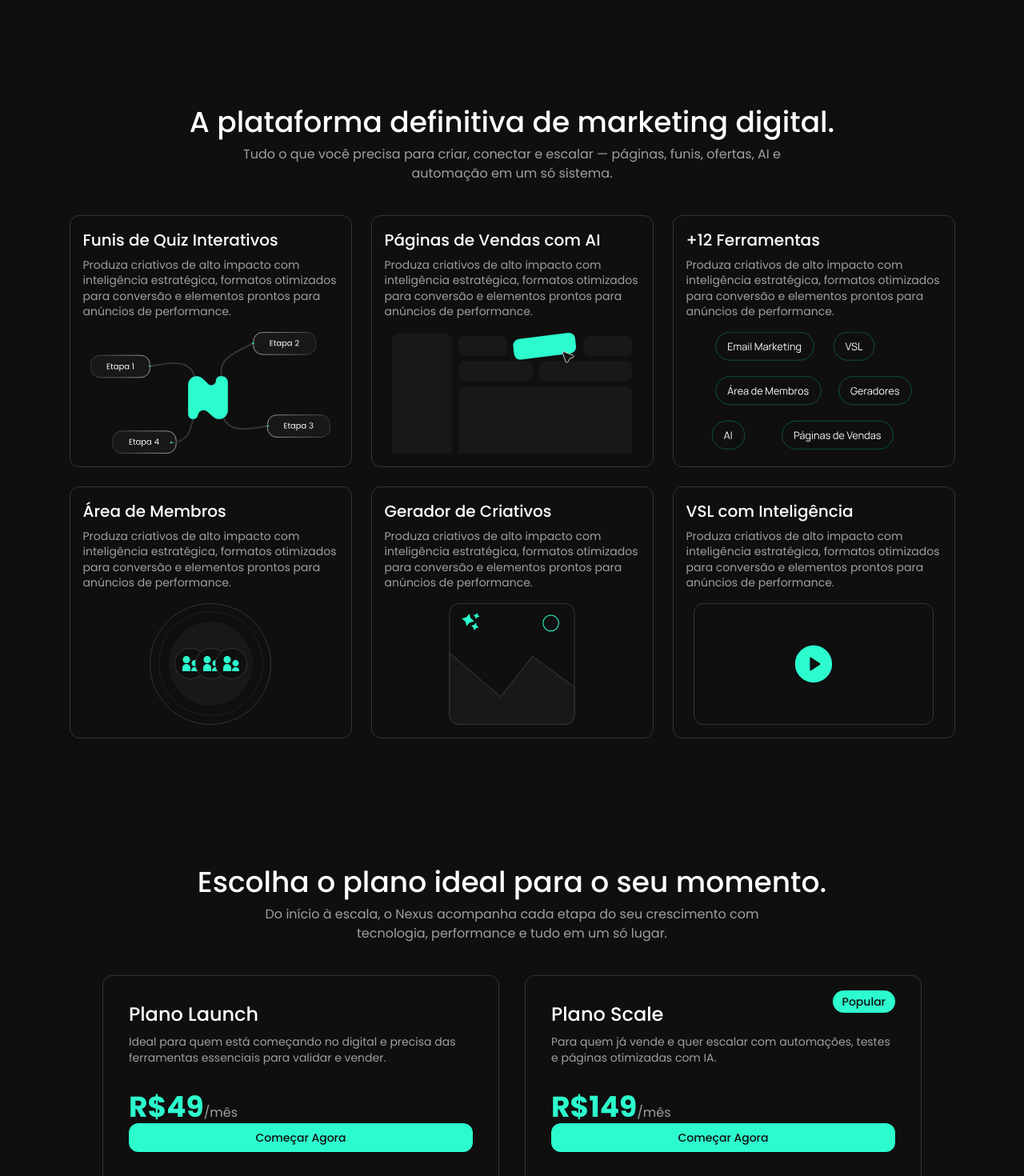
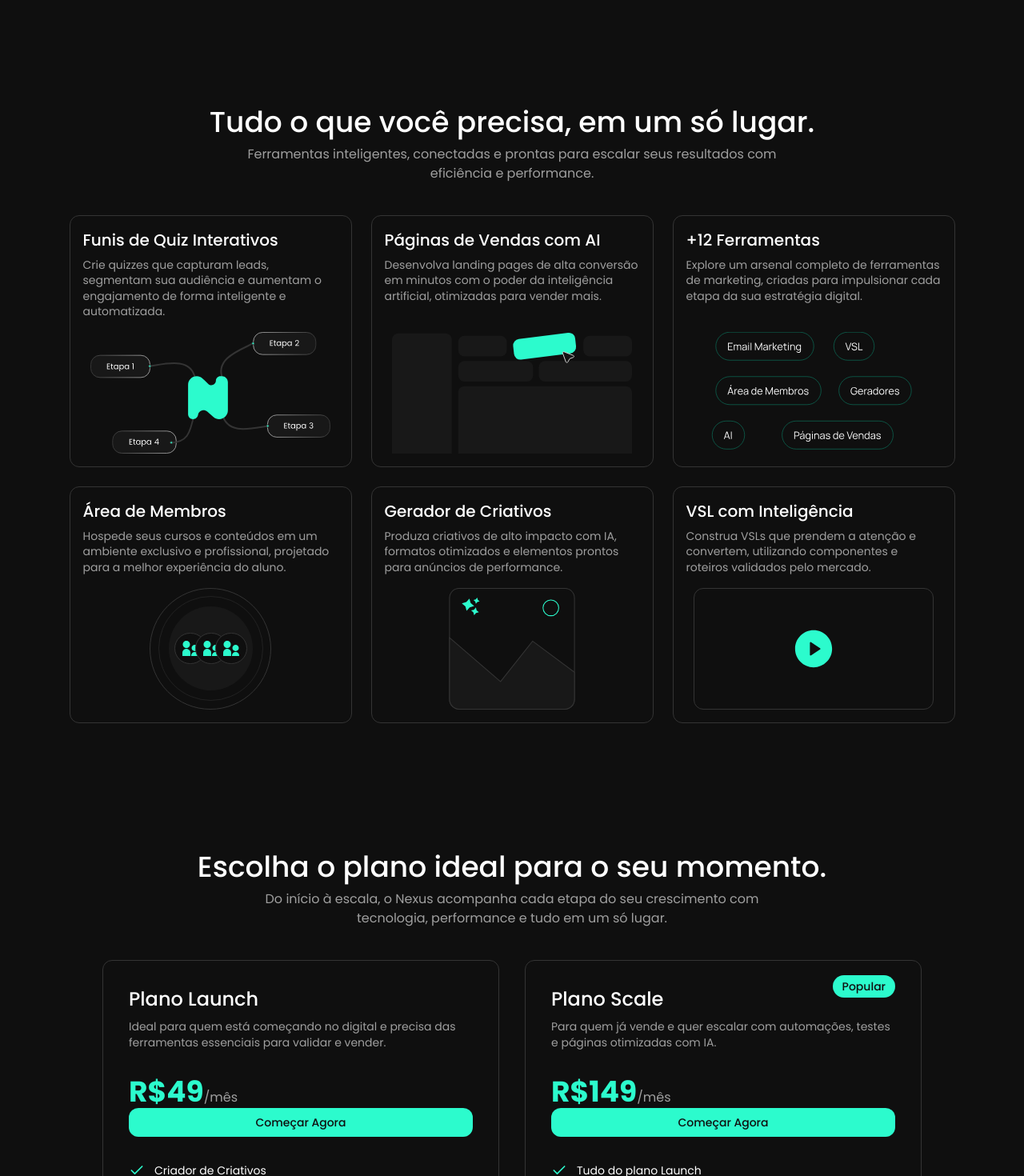
Before and after one commit to skrodrigo/nexus, a Next.js app: page /lp in a window 1280 px wide. Shown: the part 900-2370 px from the top of the page at 80% size. Built offline with nearby package versions, Linux system fonts and the light colour scheme.

Commit message:
fix copy and buttons lp

```diff
--- a/app/lp/components/bento-grid.tsx
+++ b/app/lp/components/bento-grid.tsx
@@ -4,42 +4,42 @@ const bentos = [
 	{
 		title: "Funis de Quiz Interativos",
 		description:
-			"Produza criativos de alto impacto com inteligência estratégica, formatos otimizados para conversão e elementos prontos para anúncios de performance.",
+			"Crie quizzes que capturam leads, segmentam sua audiência e aumentam o engajamento de forma inteligente e automatizada.",
 		image: "/quiz.svg",
 		alt: "Quiz",
 	},
 	{
 		title: "Páginas de Vendas com AI",
 		description:
-			"Produza criativos de alto impacto com inteligência estratégica, formatos otimizados para conversão e elementos prontos para anúncios de performance.",
+			"Desenvolva landing pages de alta conversão em minutos com o poder da inteligência artificial, otimizadas para vender mais.",
 		image: "/pv.svg",
 		alt: "Vendas",
 	},
 	{
 		title: "+12 Ferramentas",
 		description:
-			"Produza criativos de alto impacto com inteligência estratégica, formatos otimizados para conversão e elementos prontos para anúncios de performance.",
+			"Explore um arsenal completo de ferramentas de marketing, criadas para impulsionar cada etapa da sua estratégia digital.",
 		image: "/ferramentas.svg",
 		alt: "Ferramentas",
 	},
 	{
 		title: "Área de Membros",
 		description:
-			"Produza criativos de alto impacto com inteligência estratégica, formatos otimizados para conversão e elementos prontos para anúncios de performance.",
+			"Hospede seus cursos e conteúdos em um ambiente exclusivo e profissional, projetado para a melhor experiência do aluno.",
 		image: "/area-de-membros.svg",
 		alt: "Membros",
 	},
 	{
 		title: "Gerador de Criativos",
 		description:
-			"Produza criativos de alto impacto com inteligência estratégica, formatos otimizados para conversão e elementos prontos para anúncios de performance.",
+			"Produza criativos de alto impacto com IA, formatos otimizados e elementos prontos para anúncios de performance.",
 		image: "/criativos.svg",
 		alt: "Criativos",
 	},
 	{
 		title: "VSL com Inteligência",
 		description:
-			"Produza criativos de alto impacto com inteligência estratégica, formatos otimizados para conversão e elementos prontos para anúncios de performance.",
+			"Construa VSLs que prendem a atenção e convertem, utilizando componentes e roteiros validados pelo mercado.",
 		image: "/vsl.svg",
 		alt: "VSL",
 	},
@@ -49,11 +49,11 @@ export default function BentoGrid() {
 	return (
 		<div className="flex flex-col items-center justify-center container max-w-7xl mx-auto">
 			<h1 className="text-4xl font-medium text-center">
-				A plataforma definitiva de marketing digital.
+				Tudo o que você precisa, em um só lugar.
 			</h1>
 			<p className="text-muted-foreground text-center max-w-2xl mt-2">
-				Tudo o que você precisa para criar, conectar e escalar — páginas, funis,
-				ofertas, AI e automação em um só sistema.
+				Ferramentas inteligentes, conectadas e prontas para escalar seus
+				resultados com eficiência e performance.
 			</p>
 			<div className="grid grid-cols-1 md:grid-cols-2 lg:grid-cols-3 gap-6 mt-10">
 				{bentos.map((bento) => (
--- a/app/lp/components/call-to-action.tsx
+++ b/app/lp/components/call-to-action.tsx
@@ -1,3 +1,4 @@
+import Link from "next/link";
 import { Button } from "@/components/ui/button";
 
 export default function CallToAction() {
@@ -7,8 +8,12 @@ export default function CallToAction() {
 				Pronto para dominar o marketing digital com o Nexus?
 			</h1>
 			<div className="grid grid-cols-1 md:grid-cols-2 gap-6 mt-10">
-				<Button variant="outline">Veja os Planos</Button>
-				<Button>Começar Agora</Button>
+				<Link href="#plans">
+					<Button variant="outline">Veja os Planos</Button>
+				</Link>
+				<Link href="/register">
+					<Button>Começar Agora</Button>
+				</Link>
 			</div>
 		</div>
 	);
--- a/app/lp/components/plans.tsx
+++ b/app/lp/components/plans.tsx
@@ -1,4 +1,5 @@
 import { Check } from "lucide-react";
+import Link from "next/link";
 import { Button } from "@/components/ui/button";
 
 const plansData = [
@@ -71,7 +72,9 @@ export default function Plans() {
 								</span>
 								<span className="text-muted-foreground">/mês</span>
 							</div>
-							<Button className="">Começar Agora</Button>
+							<Link href="/register">
+								<Button className="w-full">Começar Agora</Button>
+							</Link>
 							<ul className="mt-8 space-y-4 text-sm">
 								{plan.features.map((feature) => (
 									<li key={feature.text} className="flex items-center gap-3">
```
